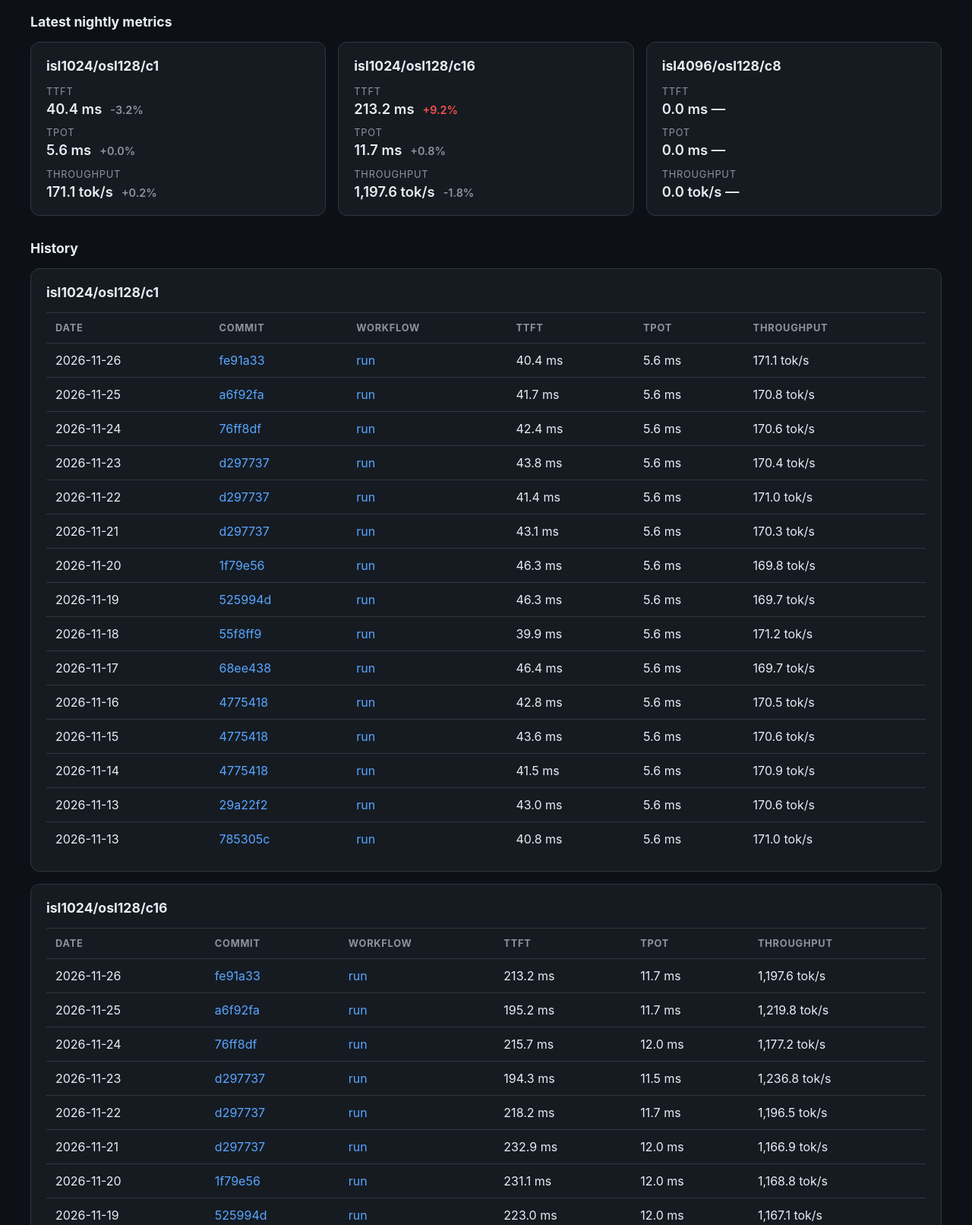
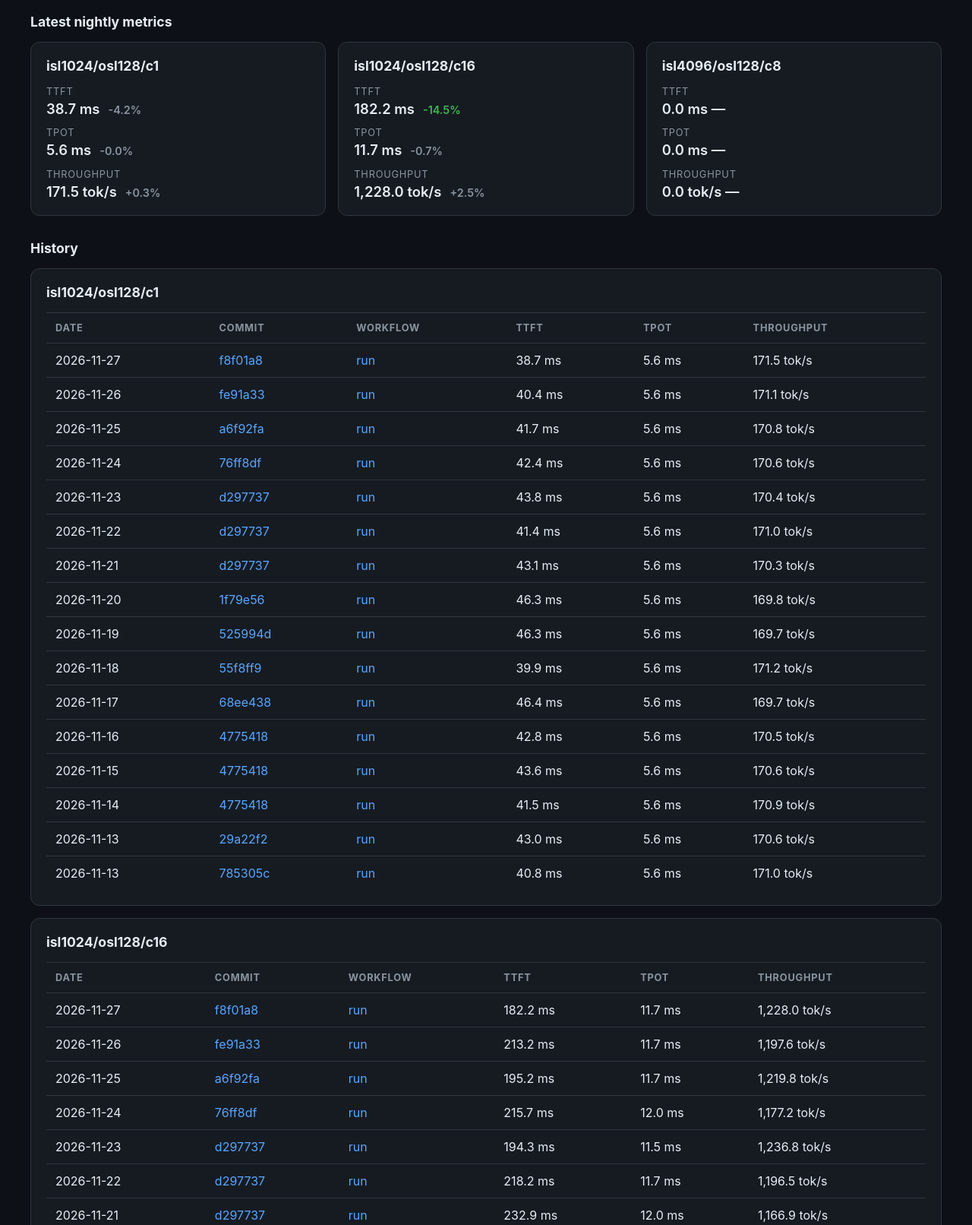
Before and after one commit to ROCm/rocm-aic, a plain HTML site: page vllm-emul-performance/index.html in a window 1280 px wide. Shown: the part 540-2152 px from the top of the page at 76% size. Drawn offline with Linux system fonts and the light colour scheme.

Commit message:
perf: publish vllm-emul metrics from f8f01a8d996cd8c522629ccf8d924cb0eec83f47
Generated by rocm-aic-vllm-emul-performance.yml. [skip ci]

```diff
--- a/vllm-emul-performance/index.html
+++ b/vllm-emul-performance/index.html
@@ -67,7 +67,7 @@
       Tracks the vLLM emulator (llm-emu) performance envelope as a baseline before dedicated hardware lanes are available.
     </p>
     <p class="meta">
-      Latest run: 2026-11-26 · commit <a href="https://github.com/ROCm/rocm-aic/commit/fe91a33f92beb77014ead6207fecb171b8d13b14">fe91a33</a> · <a href="https://github.com/ROCm/rocm-aic/actions/runs/45821628261">workflow run</a>
+      Latest run: 2026-11-27 · commit <a href="https://github.com/ROCm/rocm-aic/commit/f8f01a8d996cd8c522629ccf8d924cb0eec83f47">f8f01a8</a> · <a href="https://github.com/ROCm/rocm-aic/actions/runs/46000339132">workflow run</a>
     </p>
 
     <section class="config">
@@ -85,17 +85,17 @@
       <section class="card">
         <h2>isl1024/osl128/c1</h2>
         <dl>
-          <div><dt>TTFT</dt><dd>40.4 ms <span class="delta flat">-3.2%</span></dd></div>
-          <div><dt>TPOT</dt><dd>5.6 ms <span class="delta flat">+0.0%</span></dd></div>
-          <div><dt>Throughput</dt><dd>171.1 tok/s <span class="delta flat">+0.2%</span></dd></div>
+          <div><dt>TTFT</dt><dd>38.7 ms <span class="delta flat">-4.2%</span></dd></div>
+          <div><dt>TPOT</dt><dd>5.6 ms <span class="delta flat">-0.0%</span></dd></div>
+          <div><dt>Throughput</dt><dd>171.5 tok/s <span class="delta flat">+0.3%</span></dd></div>
         </dl>
       </section>
       <section class="card">
         <h2>isl1024/osl128/c16</h2>
         <dl>
-          <div><dt>TTFT</dt><dd>213.2 ms <span class="delta down">+9.2%</span></dd></div>
-          <div><dt>TPOT</dt><dd>11.7 ms <span class="delta flat">+0.8%</span></dd></div>
-          <div><dt>Throughput</dt><dd>1,197.6 tok/s <span class="delta flat">-1.8%</span></dd></div>
+          <div><dt>TTFT</dt><dd>182.2 ms <span class="delta up">-14.5%</span></dd></div>
+          <div><dt>TPOT</dt><dd>11.7 ms <span class="delta flat">-0.7%</span></dd></div>
+          <div><dt>Throughput</dt><dd>1,228.0 tok/s <span class="delta flat">+2.5%</span></dd></div>
         </dl>
       </section>
       <section class="card">
@@ -126,6 +126,13 @@
           </thead>
           <tbody>
             <tr>
+              <td>2026-11-27</td>
+              <td><a href="https://github.com/ROCm/rocm-aic/commit/f8f01a8d996cd8c522629ccf8d924cb0eec83f47">f8f01a8</a></td>
+              <td><a href="https://github.com/ROCm/rocm-aic/actions/runs/46000339132">run</a></td>
+              <td>38.7 ms</td>
+              <td>5.6 ms</td>
+              <td>171.5 tok/s</td>
+            </tr><tr>
               <td>2026-11-26</td>
               <td><a href="https://github.com/ROCm/rocm-aic/commit/fe91a33f92beb77014ead6207fecb171b8d13b14">fe91a33</a></td>
               <td><a href="https://github.com/ROCm/rocm-aic/actions/runs/45821628261">run</a></td>
@@ -249,6 +256,13 @@
           </thead>
           <tbody>
             <tr>
+              <td>2026-11-27</td>
+              <td><a href="https://github.com/ROCm/rocm-aic/commit/f8f01a8d996cd8c522629ccf8d924cb0eec83f47">f8f01a8</a></td>
+              <td><a href="https://github.com/ROCm/rocm-aic/actions/runs/46000339132">run</a></td>
+              <td>182.2 ms</td>
+              <td>11.7 ms</td>
+              <td>1,228.0 tok/s</td>
+            </tr><tr>
               <td>2026-11-26</td>
               <td><a href="https://github.com/ROCm/rocm-aic/commit/fe91a33f92beb77014ead6207fecb171b8d13b14">fe91a33</a></td>
               <td><a href="https://github.com/ROCm/rocm-aic/actions/runs/45821628261">run</a></td>
@@ -372,6 +386,13 @@
           </thead>
           <tbody>
             <tr>
+              <td>2026-11-27</td>
+              <td><a href="https://github.com/ROCm/rocm-aic/commit/f8f01a8d996cd8c522629ccf8d924cb0eec83f47">f8f01a8</a></td>
+              <td><a href="https://github.com/ROCm/rocm-aic/actions/runs/46000339132">run</a></td>
+              <td>0.0 ms</td>
+              <td>0.0 ms</td>
+              <td>0.0 tok/s</td>
+            </tr><tr>
               <td>2026-11-26</td>
               <td><a href="https://github.com/ROCm/rocm-aic/commit/fe91a33f92beb77014ead6207fecb171b8d13b14">fe91a33</a></td>
               <td><a href="https://github.com/ROCm/rocm-aic/actions/runs/45821628261">run</a></td>
```
Also changed, not shown: 1 other file.
